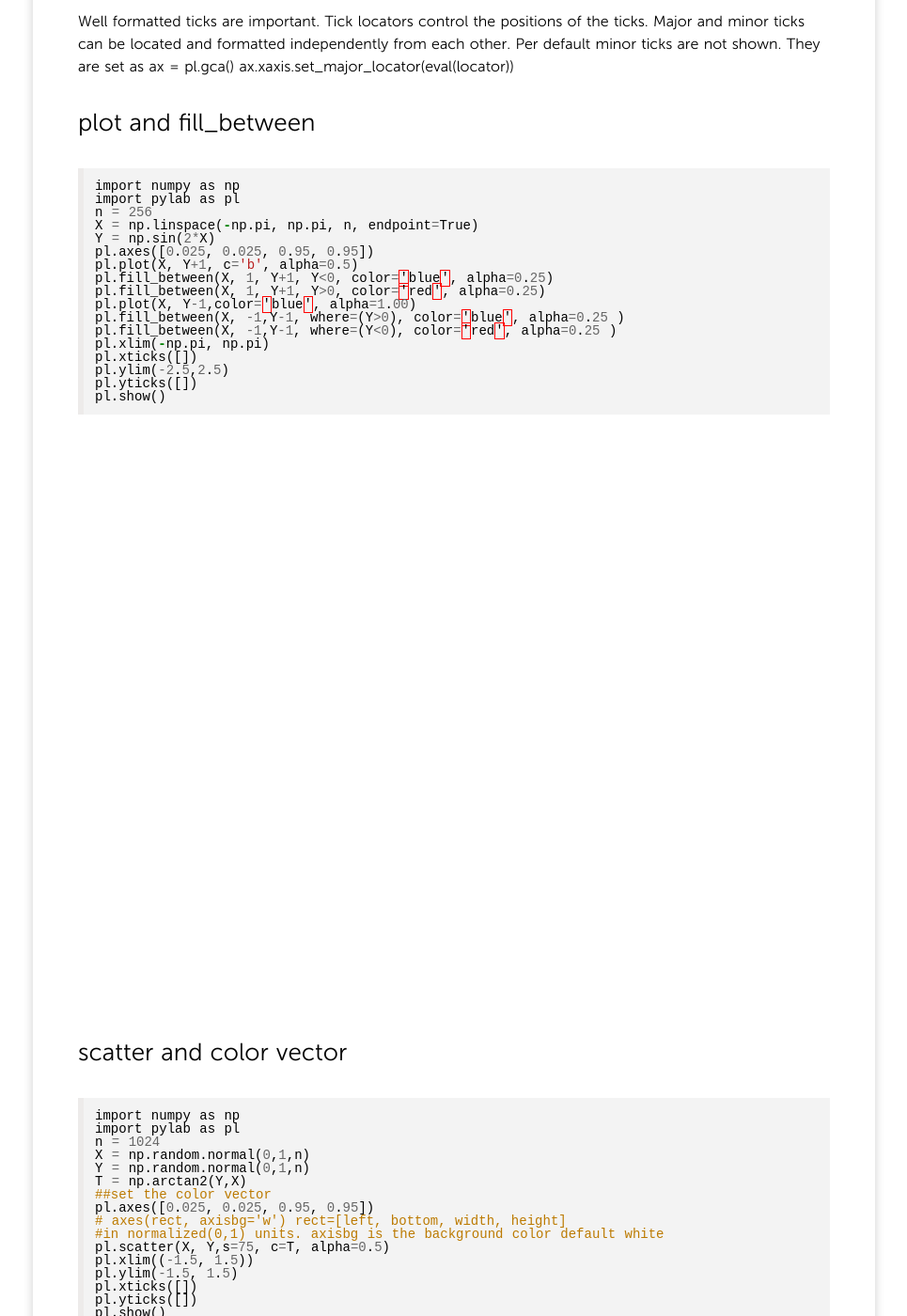
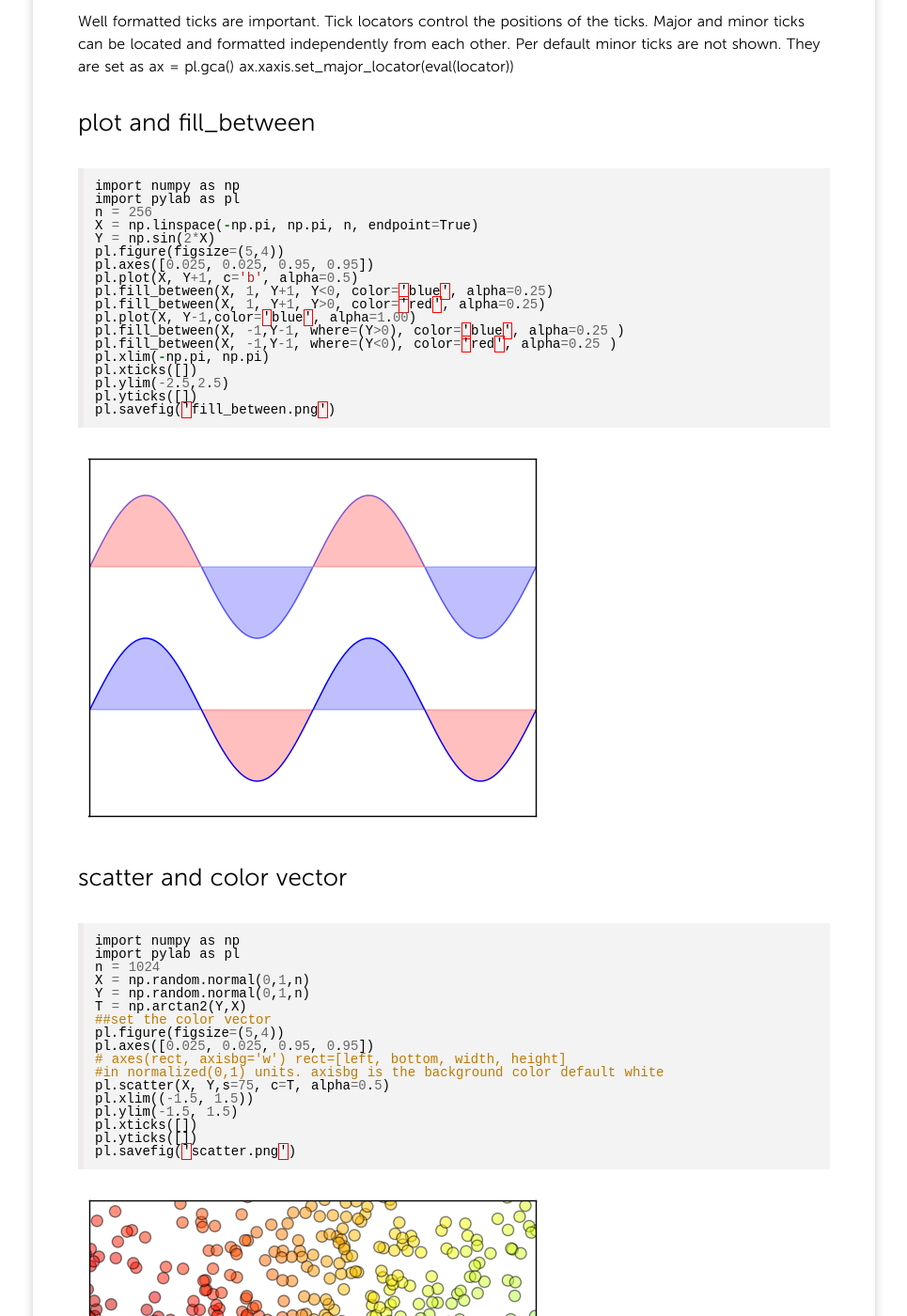
Before and after one commit to JuDa-hku/JuDa-hku.github.io, a Jekyll site: the page built from _posts/2014/2014-05-23-Plot-in-Python.md, in a window 1280 px wide and 1400 px high, scrolled down 1757 px. Shown: the whole window at 94% size, without its empty margins (157-1122 px from the left). Built offline with Jekyll 4.4.1, drawn with Linux system fonts in a browser that asks for light colours; comment, search, counter and statistics services are not loaded; some of the changed text lies outside the part shown.

Commit message:
pictures

```diff
--- a/_posts/2014/2014-05-23-Plot-in-Python.md
+++ b/_posts/2014/2014-05-23-Plot-in-Python.md
@@ -24,7 +24,7 @@
 ---
 
 ## matplotlib
-There are a lot of plot in matplotlib gallary[http://matplotlib.org/gallery.html](http://matplotlib.org/gallery.html).
+There are a lot of plot in matplotlib gallary [http://matplotlib.org/gallery.html](http://matplotlib.org/gallery.html).
 The most important part is to tell the connections between classes, for example class axes, class axis, class fig.
 [Tutorial](http://www.loria.fr/~rougier/teaching/matplotlib/#contour-plots) Notes on some common used function in matplotlib.
 {% highlight objc %}
@@ -91,6 +91,7 @@
 n = 256
 X = np.linspace(-np.pi, np.pi, n, endpoint=True)
 Y = np.sin(2*X)
+pl.figure(figsize=(5,4))
 pl.axes([0.025, 0.025, 0.95, 0.95])
 pl.plot(X, Y+1, c='b', alpha=0.5)
 pl.fill_between(X, 1, Y+1, Y<0, color='blue', alpha=0.25)
@@ -102,7 +103,7 @@
 pl.xticks([])
 pl.ylim(-2.5,2.5)
 pl.yticks([])
-pl.show()
+pl.savefig('fill_between.png')
 {% endhighlight objc %}
 ![Fill_area](/png/fill_between.png?raw=true)
 
@@ -115,6 +116,7 @@
 Y = np.random.normal(0,1,n)
 T = np.arctan2(Y,X)
 ##set the color vector
+pl.figure(figsize=(5,4))
 pl.axes([0.025, 0.025, 0.95, 0.95])
 # axes(rect, axisbg='w') rect=[left, bottom, width, height]
 #in normalized(0,1) units. axisbg is the background color default white
@@ -123,8 +125,9 @@
 pl.ylim(-1.5, 1.5)
 pl.xticks([])
 pl.yticks([])
-pl.show()
+pl.savefig('scatter.png')
 {% endhighlight %}
+![scatter](/png/scatter.png?raw=true)
 
 ## bar plot and add text
 {% highlight objc %}
@@ -134,7 +137,7 @@
 X = np.arange(n)
 Y1 = (1-X/float(n)) * np.random.uniform(0.5,1.0,n)
 Y2 = (1-X/float(n)) * np.random.uniform(0.5,1.0,n)
-
+pl.figure(figsize=(5,4))
 pl.bar(X, +Y1, facecolor='b', edgecolor='white')
 pl.bar(X, -Y2, facecolor='pink', edgecolor='white')
 
@@ -148,8 +151,9 @@
 pl.xticks([])
 pl.ylim(-1.25,+1.25)
 pl.yticks([])
-pl.show()
+pl.savefig('bar_plot_with_text.png')
 {% endhighlight objc %}
+![bar](/png/bar_plot_with_text.png?raw=true)
 
 ## contour and savefig
 Refer [here](http://matplotlib.org/examples/color/colormaps_reference.html) for more color_maps.
@@ -163,14 +167,14 @@
 x = np.linspace(-3,3,n)
 y = np.linspace(-3,3,n)
 X,Y = np.meshgrid(x,y)
-
+pl.figure(figsize=(5,4))
 pl.contourf(X, Y, f(X,Y), 8, alpha=.75, cmap=pl.cm.hot)
 
 pl.C = pl.contour(X, Y, f(X,Y), 8, colors='black', linewidth=.5)
 pl.clabel(pl.C, fontsize=10, inline=1)
-pl.savefig('./contour.png')
-pl.show()
+pl.savefig('contour.png')
 {% endhighlight objc %}
+![contour](/png/contour.png?raw=true)
 
 ## imshow with colorbar()
 {% highlight objc %}
@@ -182,12 +186,14 @@
 x = np.linspace(-3,3,4*n)
 y = np.linspace(-3,3,3*n)
 X,Y = np.meshgrid(x,y)
+pl.figure(figsize=(5,4))
 pl.imshow(f(X,Y), cmap='bone', interpolation='nearest', origin='lower')
 ##origin set the [0,0] index of the array to upper left or lower left
 ##interpolation has many choice and will show in ps, or pdf.
 pl.colorbar()
-pl.show()
+pl.savefig('imshow.png')
 {% endhighlight objc %}
+![imshow](/png/imshow.png?raw=true)
 
 ## pie
 {% highlight objc %}
@@ -200,6 +206,7 @@
 #figure(figsize=(8,8))
 #ax = axes([0.1, 0.1, 0.8, 0.8])
 # or axes(aspect='equal')
+pl.figure(figsize=(6,4))
 pl.axes([0.025, 0.025, 0.95, 0.95])
 colors = ['0.5',' 0.5', '0.5']
 pl.pie(Z,colors=colors, explode=[0,0,0.2], labels=('man','woman','not known'), autopct='%1.1f%%')
@@ -207,15 +214,17 @@
 # autopct add the percent of each piece
 # label add name
 pl.gca().set_aspect('equal')
-pl.show()
+pl.save('pie.png')
 {% endhighlight objc %}
 *gca()* return the current axes, creating one if necessary.
 By *set_aspect('equal')* figure and axes are euqal, the pie chart look best .
 **axes(aspect=1)** is the easiest way.
+![pie](/png/pie.png?raw=true)
 
 ##grid
 {% highlight objc %}
 import pylab as pl
+pl.figure(figsize=(6,4))
 ax = pl.axes([0.025, 0.025, 0.95, 0.95])
 ##axis classes for the ticks and x and y axis
 ax.set_xlim(0,4)
@@ -232,13 +241,14 @@
 ax.grid(which='minor', axis='y', linewidth=0.25, linestyle='-', color='0.75')
 ax.set_xticklabels([])
 ax.set_yticklabels([])
-pl.show()
+pl.savefig('grid.png')
 {% endhighlight objc%}
+![grid.png](/png/grid.png?raw=true)
 
 ## Multi plots
 {% highlight objc %}
 import pylab as pl
-fig = pl.figure()
+fig = pl.figure(figsize=(6,4))
 fig.subplots_adjust(bottom=0.025, left=0.025, top=0.975, right=0.975)
 ## in the class figure
 pl.subplot(2,1,1)
@@ -253,13 +263,15 @@
 pl.subplot(2,3,6)
 pl.xticks([])
 pl.yticks([])
-pl.show()
+pl.savefig('Multi_plots.png')
 {% endhighlight objc %}
+![Multi_plots](/png/Multi_plots.png?raw=true)
 
 ## polar axis with subplots
 {% highlight objc %}
 import pylab as pl
 import numpy as np
+pl.figure(figsize=(6,4))
 #ax = pl.axes([0,0,1,1], polar=True)
 ax = pl.subplot(2,2,2, polar=True)
 N=20
@@ -277,8 +289,9 @@
 for r,bar in zip(radii, bars):
     bar.set_facecolor(pl.cm.jet(r/10))
     bar.set_alpha(0.5)
-pl.show()
+pl.savefig('ploar_axis.png')
 {% endhighlight objc %}
+![ploar_axis](/png/ploar_axis.png?raw=true)
 
 ## 3d plot
 {% highlight objc %}
@@ -286,7 +299,7 @@
 import numpy as np
 from mpl_toolkits.mplot3d import Axes3D
 
-fig = pl.figure()
+fig = pl.figure(figsize=(6,4))
 ax = Axes3D(fig)
 X = np.arange(-4, 4, 0.25)
 Y = np.arange(-4, 4, 0.25)
@@ -297,8 +310,9 @@
 ax.plot_surface(X, Y, Z, rstride=1, cstride=1, cmap='hot')
 ax.contourf(X, Y, Z, zdir='z', offset=-2,cmap=cm.hot)
 ax.set_zlim(-2,2)
-pl.show()
+pl.savefig('3dplot.png')
 {% endhighlight objc %}
+![3dplot](/png/3dplot.png?raw=true)
 
 ## matplotlib logo design
 The logo are composed by the background text, the bar plot and the text "matplotlib". Plot each part one by one. we need **transform = ax.tranAxes** ax.tranAxes is the coordinate system of the display.
@@ -360,6 +374,6 @@
     add_polar_bar()
     add_matplotlib_text(main_axes)
     print("main")
-    plt.savefig("./try.png")
-    plt.show()
+    plt.savefig("./matplot_log.png")
 {% endhighlight objc %}
+![matplot_log](/png/matplot_log.png?raw=true)
```
Also changed, not shown: png/3dplot.png (added), png/Multi_plots.png (added), png/bar_plot_with_text.png (added), png/contour.png (added), png/fill_between.png, png/grid.png (added), png/imshow.png (added), png/matplot_log.png (added), png/pie.png (added), png/ploar_axis.png (added), png/scatter.png (added).
